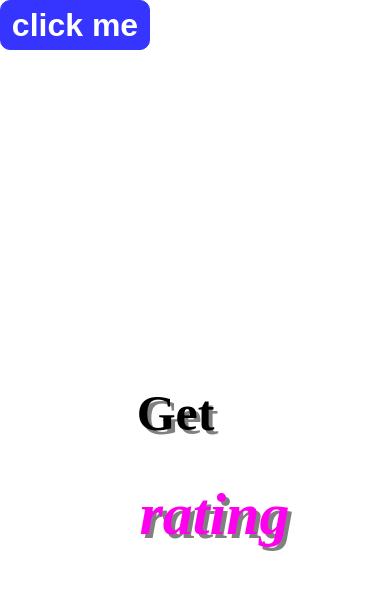
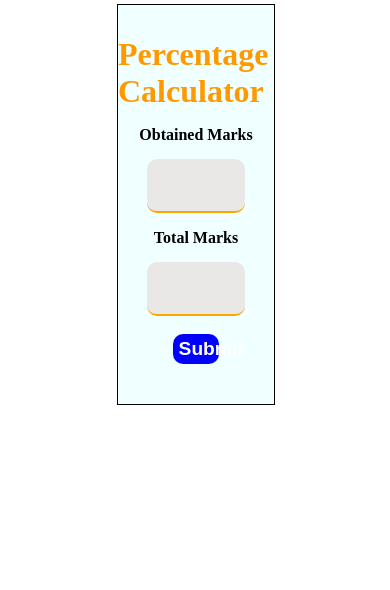
Before and after one commit to AkashD625/Get-ratting---project-, a plain HTML site: page index.html in a window 390 px wide. Drawn offline with Linux system fonts and the light colour scheme.

Commit message:
calculator made

```diff
--- a/index.html
+++ b/index.html
@@ -5,9 +5,18 @@
     <meta name="viewport" content="width=device-width, initial-scale=1.0">
     <title>Get rating</title>
     <link rel="stylesheet" href="style.css">
+    <script src="script.js"></script>
 </head>
-<body><div class="con1">    <h1>Get</h1></div>
-<div class="con2"><h2>rating</h2></div>
-<button id="clicl_main"> click me</button>
+<body><div class="main_container">
+<span>Percentage Calculator</span>
+
+<label for="Obtained Marks">Obtained Marks</label>
+<input id="ob" type="number">
+<label for="Total Marks">Total Marks</label>
+<input id="to" type="number"><br>
+<button id="submit" onclick="onclick1()">Submit</button>
+
+<h2 id="final_per" ></h2>
+</div>
 </body>
 </html>
--- /dev/null
+++ b/script.js
@@ -0,0 +1,15 @@
+
+// document.getElementById("submit").addEventListener((onclick),()=>{
+
+
+
+
+// })
+
+function onclick1(){
+    console.log("Clicked");
+    var ob=document.getElementById("ob").value;
+    var tot=document.getElementById("to").value;
+    var result=(ob/tot)*100;
+    document.getElementById("final_per").innerText=`Congratulations your percentage is ${result}%`;
+}
--- a/style.css
+++ b/style.css
@@ -1,26 +1,25 @@
 body{
-    background-color: linear-gradient(white,black);
+
+    width: 100%;
+    height: 100%;
     margin: 0px;
-    padding: 0px;
-}
+    padding: 0px;}
+/*
 .con1{
-    position: absolute;
+    position: relative;
     top: 45%;
     left: 45%;
-    transform: translate(-50%,-50%);
+
 }
 .con1 h1{
     text-shadow: 4px 4px grey;
     font-size: 100px;
     font-style:normal;
     font-weight: bold;
-    position: absolute;
-    top: 50%;
-    left: 50%;
-    transform: translate(-50%,-50%);
+
 }
 .con2{
-    position: absolute;
+    position: relative;
     top: 55%;
     left: 55%;
     transform: translate(-50%,-50%);
@@ -31,47 +30,13 @@ body{
     font-weight: 800;
     font-style: italic;
     color: rgb(255, 0, 238);
-    position: absolute;
-    top: 55%;
-    left: 55%;
-    transform: translate(-50%,-50%);
+    text-align: center;
+    justify-content: center;
+
 }
-@media only screen and (max-width: 600px) {
 
-.con1{
-    position: absolute;
-    top: 45%;
-    left: 45%;
-    transform: translate(-50%,-50%);
-}
-.con1 h1{
-    text-shadow: 4px 4px grey;
-    font-size: 50px;
-    font-style:normal;
-    font-weight: bold;
-    position: absolute;
-    top: 50%;
-    left: 50%;
-    transform: translate(-50%,-50%);
-}
-.con2{
-    position: absolute;
-    top: 55%;
-    left: 55%;
-    transform: translate(-50%,-50%);
-}
-.con2 h2{
-    text-shadow: 4px 4px grey;
-    font-size: 60px;
-    font-weight: 800;
-    font-style: italic;
-    color: rgb(255, 0, 238);
-    position: absolute;
-    top: 55%;
-    left: 55%;
-    transform: translate(-50%,-50%);
-}
-  }
+
+
 
 
   #clicl_main{
@@ -83,5 +48,66 @@ font-weight: bold;
 background-color: rgb(53, 53, 255);
 border: 1px solid rgb(53, 53, 255);
 border-radius: 10px;
+position: relative;
+top: 2px;
+
+  } */
+
+
+  .main_container{
+    border: 1px solid black;
+    width: fit-content;
+    display: inline-block;
+   align-items: center;
+    display: flex;
+    flex-direction: column;
+    background-color: azure;
+    width: 40%;
+    position: absolute;
+ margin-top: 1%;
+
+    left: 30%;
+
 
   }
+  span{margin-top: 20%;
+    justify-content: center;
+    font-size: xx-large;
+color: rgb(255, 153, 0);
+font-weight: bold;
+  }
+
+label{margin-top: 10%;
+   font-weight: 900;
+
+
+
+}
+input[type="number"]{
+    margin-top: 10%;
+    border: none;
+    border-bottom: 2px solid orange;
+    width: 60%;
+    font-weight: bold;
+    font-size: x-large;
+    text-align: center;
+    height: 50px;
+    border-radius: 10px;
+    background-color: rgb(234, 231, 231);
+}
+#submit{
+    width: 30%;
+    height: 30px;
+    border: none;
+    background-color: blue;
+    color: white;
+    font-weight: bold;
+    font-size: larger;
+    border-radius: 10px;
+
+
+}
+#final_per{
+    text-align: center;
+    color: brown;
+}
```
Also changed, not shown: Pictures and logos/Show.png (added), Pictures and logos/main_back.jpg (added).
